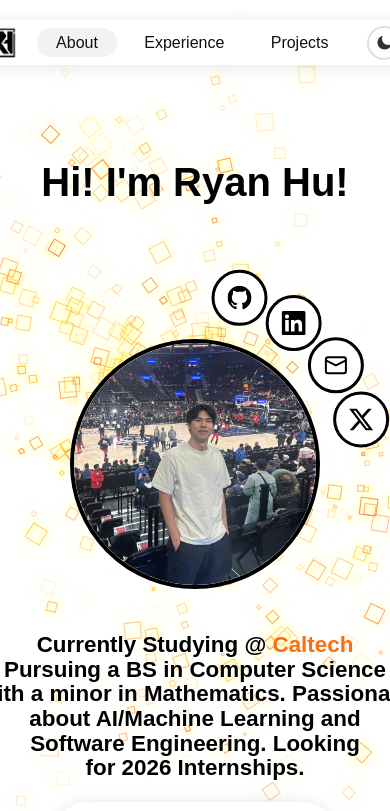
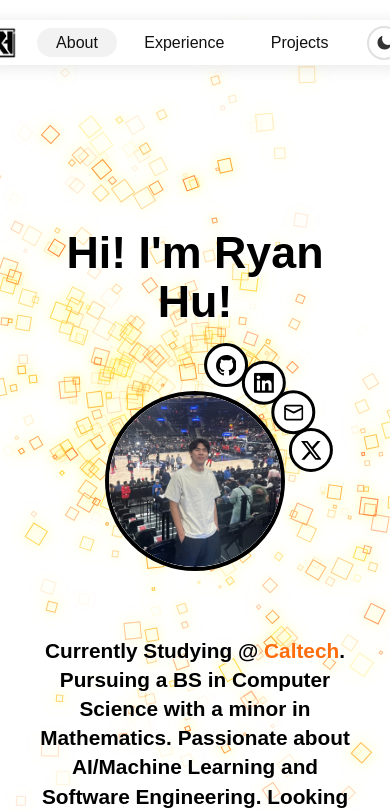
Before and after one commit to ryanhu00/ryanhu00.github.io, a React (Create React App) app: page / in a window 390 px wide. Shown: the top 811 px of the page. Built offline with nearby package versions, Linux system fonts and the light colour scheme; a web font is replaced by a local one.

Commit message:
Fixed website resizing

```diff
--- a/src/App.css
+++ b/src/App.css
@@ -185,14 +185,6 @@ body.dark-mode {
   color: #fff;
 }
 
-.dark-mode .home-arrow path {
-  stroke: white;
-}
-
-.dark-mode .home-arrow marker polygon {
-  fill: white;
-}
-
 .dark-mode .project-button {
   background: #000;
   color: white;
@@ -222,20 +214,38 @@ body.dark-mode {
   color: #000;
 }
 
+.about-content {
+  --profile-size: clamp(180px, 25vw, 400px);
+  --social-size: clamp(44px, 5.5vw, 80px);
+  --orbit-radius: calc(var(--profile-size) / 2 + var(--social-size) / 2 + clamp(8px, 1vw, 15px));
+  --container-size: calc(2 * var(--orbit-radius) + var(--social-size));
+  --gap: clamp(0.75rem, 1.5vh, 1.5rem);
+
+  display: flex;
+  flex-direction: column;
+  align-items: center;
+  gap: var(--gap);
+  padding:
+    max(0px, calc(50vh - clamp(70px, 10vh, 100px) - 3.5rem - var(--gap) - var(--container-size) / 2))
+    1.5rem
+    clamp(1.5rem, 3vh, 2.5rem);
+}
+
 .profile-circle-container {
+  position: relative;
+  width: var(--container-size);
+  height: var(--container-size);
+  z-index: 1050;
+  flex-shrink: 0;
+}
+
+.profile-circle {
   position: absolute;
-  top: 55%;
+  top: 50%;
   left: 50%;
   transform: translate(-50%, -50%);
-  display: flex;
-  justify-content: center;
-  align-items: center;
-  z-index: 1050;
-}
-
-.profile-circle {
-  width: 400px;
-  height: 400px;
+  width: var(--profile-size);
+  height: var(--profile-size);
   border: 4px solid black;
   border-radius: 50%;
   overflow: hidden;
@@ -253,50 +263,32 @@ body.dark-mode {
 }
 
 .name-text-container {
-  position: absolute;
-  left: 10vw;
-  top: 20vh;
+  text-align: center;
   z-index: 1060;
 }
 
-.home-arrow-container {
-  position: absolute;
-  left: 16vw;
-  top: 29vh;
-  width: 100vw;
-  height: 100vh;
-  pointer-events: none;
-  z-index: 1055;
-}
-
 .name-text h1 {
   font-family: 'Satoshi', sans-serif;
-  font-size: 4rem;
+  font-size: clamp(2.8rem, 5vw, 4rem);
   font-weight: 700;
   color: black;
-  margin-bottom: 0.5rem;
   line-height: 1.1;
   text-shadow: 1px 1px 0 white, 2px 2px 0 #fff8;
 }
 
-.name-break {
-  display: inline;
-}
-
 .intro-text-container {
-  position: absolute;
-  left: 10vw;
-  top: 70vh;
+  text-align: center;
   z-index: 1060;
+  max-width: 600px;
+  padding: 0 1rem;
 }
 
 .intro-text p {
   font-family: 'Satoshi', sans-serif;
-  font-size: 2rem;
+  font-size: clamp(1.3rem, 2.5vw, 1.6rem);
   font-weight: 700;
   color: black;
-  margin-bottom: 0.5rem;
-  line-height: 1.1;
+  line-height: 1.4;
   text-shadow: 1px 1px 0 white, 2px 2px 0 #fff8;
 }
 
@@ -306,10 +298,6 @@ body.dark-mode {
 }
 
 .resume-card-container {
-  position: absolute;
-  left: 70vw;
-  top: 70vh;
-  transform: translateX(-50%);
   z-index: 1200;
 }
 
@@ -439,14 +427,12 @@ body.dark-mode {
 }
 
 .about-section {
-  padding-top: 120px;
-  min-height: 100vh;
-  max-height: 200vh;
+  padding-top: clamp(80px, 12vh, 120px);
   position: relative;
 }
 
 .experience-section {
-  padding-top: 80px;
+  padding-top: clamp(40px, 6vh, 80px);
   min-height: 130vh;
   position: relative;
 }
@@ -1005,7 +991,6 @@ body.dark-mode {
   position: absolute;
   top: 50%;
   left: 50%;
-  transform: translate(-50%, -50%);
   width: 0;
   height: 0;
   pointer-events: none;
@@ -1013,8 +998,8 @@ body.dark-mode {
 
 .social-circle {
   position: absolute;
-  width: 90px;
-  height: 90px;
+  width: var(--social-size);
+  height: var(--social-size);
   background: white;
   border: 3px solid black;
   border-radius: 50%;
@@ -1023,56 +1008,45 @@ body.dark-mode {
   justify-content: center;
   cursor: pointer;
   transition: transform 0.2s, box-shadow 0.2s;
-  transform-origin: center;
   pointer-events: auto;
   z-index: 1060;
 }
 
-:root {
-  --social-radius: 275px;
-}
-
-/* GitHub */
 .social-circle:nth-child(1) {
-  transform: translate(-50%, -50%) rotate(15deg) translateY(calc(-1 * var(--social-radius))) rotate(-15deg);
-}
-
+  transform: translate(-50%, -50%) rotate(15deg) translateY(calc(-1 * var(--orbit-radius))) rotate(-15deg);
+}
 .social-circle:nth-child(1):hover {
-  transform: translate(-50%, -50%) rotate(15deg) translateY(calc(-1 * var(--social-radius))) rotate(-15deg) scale(1.1);
+  transform: translate(-50%, -50%) rotate(15deg) translateY(calc(-1 * var(--orbit-radius))) rotate(-15deg) scale(1.15);
   box-shadow: 0 4px 12px rgba(0,0,0,0.2);
 }
 
-/* LinkedIn */
 .social-circle:nth-child(2) {
-  transform: translate(-50%, -50%) rotate(35deg) translateY(calc(-1 * var(--social-radius))) rotate(-35deg);
-}
-
+  transform: translate(-50%, -50%) rotate(35deg) translateY(calc(-1 * var(--orbit-radius))) rotate(-35deg);
+}
 .social-circle:nth-child(2):hover {
-  transform: translate(-50%, -50%) rotate(35deg) translateY(calc(-1 * var(--social-radius))) rotate(-35deg) scale(1.1);
+  transform: translate(-50%, -50%) rotate(35deg) translateY(calc(-1 * var(--orbit-radius))) rotate(-35deg) scale(1.15);
   box-shadow: 0 4px 12px rgba(0,0,0,0.2);
 }
 
-/* Email */
 .social-circle:nth-child(3) {
-  transform: translate(-50%, -50%) rotate(55deg) translateY(calc(-1 * var(--social-radius))) rotate(-55deg);
-}
-
+  transform: translate(-50%, -50%) rotate(55deg) translateY(calc(-1 * var(--orbit-radius))) rotate(-55deg);
+}
 .social-circle:nth-child(3):hover {
-  transform: translate(-50%, -50%) rotate(55deg) translateY(calc(-1 * var(--social-radius))) rotate(-55deg) scale(1.1);
+  transform: translate(-50%, -50%) rotate(55deg) translateY(calc(-1 * var(--orbit-radius))) rotate(-55deg) scale(1.15);
   box-shadow: 0 4px 12px rgba(0,0,0,0.2);
 }
 
-/* X/Twitter */
 .social-circle:nth-child(4) {
-  transform: translate(-50%, -50%) rotate(75deg) translateY(calc(-1 * var(--social-radius))) rotate(-75deg);
-}
-
+  transform: translate(-50%, -50%) rotate(75deg) translateY(calc(-1 * var(--orbit-radius))) rotate(-75deg);
+}
 .social-circle:nth-child(4):hover {
-  transform: translate(-50%, -50%) rotate(75deg) translateY(calc(-1 * var(--social-radius))) rotate(-75deg) scale(1.1);
+  transform: translate(-50%, -50%) rotate(75deg) translateY(calc(-1 * var(--orbit-radius))) rotate(-75deg) scale(1.15);
   box-shadow: 0 4px 12px rgba(0,0,0,0.2);
 }
 
 .social-circle svg {
+  width: 55%;
+  height: 55%;
   transition: transform 0.2s;
   color: #000;
 }
@@ -1234,77 +1208,15 @@ body.dark-mode {
   transition-duration: 100ms;
 }
 
-/* Responsive Styles for Navbar and Dark Mode Toggle */
 /* ===== RESPONSIVE MEDIA QUERIES ===== */
 
 @media (max-width: 1600px) {
-  /* About Section */
-  :root {
-    --social-radius: 240px;
-  }
-
-  .home-arrow-container {
-    display: none;
-  }
-
-  .name-text-container {
-    left: 50%;
-    top: calc(70px + (60vh - 240px - 39px - 70px) / 2);
-    transform: translateX(-50%);
-    text-align: center;
-  }
-
-  .profile-circle-container {
-    top: 60%;
-  }
-
-  .name-text h1 {
-    font-size: 3.5rem;
-  }
-
-  .name-text .name-break {
-    display: none !important;
-  }
-
-  .intro-text-container {
-    left: 50%;
-    top: 86vh;
-    transform: translateX(-50%);
-    text-align: center;
-  }
-
-  .intro-text p {
-    font-size: 1.8rem;
-    white-space: nowrap;
-  }
-
-  .profile-circle {
-    width: 350px;
-    height: 350px;
-  }
-
-  .social-circle {
-    width: 78px;
-    height: 78px;
-  }
-
-  .social-circle svg {
-    width: 32px;
-    height: 32px;
-  }
-
   .experience-section {
     padding-top: 140px;
   }
 
   .experience-grid-container {
     padding: 1.5rem 0;
-  }
-
-  .resume-card-container {
-    left: 75vw;
-    top: 75vh;
-    transform: translateX(-50%);
   }
 
   .education-timeline-wrapper {
@@ -1328,7 +1240,6 @@ body.dark-mode {
 }
 
 @media (max-width: 1200px) {
-  /* Navbar */
   .dark-mode-toggle {
     width: 42px;
     height: 42px;
@@ -1346,10 +1257,6 @@ body.dark-mode {
     padding: 0.45rem 2.2rem 0.45rem 1rem;
   }
 
-  .intro-text-container {
-    top: 75vh;
-  }
-
   .pill-navbar-logo {
     height: 42px;
     margin-right: 1.8rem;
@@ -1364,24 +1271,12 @@ body.dark-mode {
     padding: 0.45rem 1.6rem;
   }
 
-  .intro-text-container {
-    top: 85vh;
-  }
-
   .experience-section {
-    padding-top: 220px;
+    padding-top: 120px;
   }
 
   .experience-grid-container {
     padding: 1rem 0;
-  }
-
-
-
-  .resume-card-container {
-    left: 50%;
-    top: 110vh;
-    transform: translateX(-50%);
   }
 
   .education-timeline-wrapper {
@@ -1414,7 +1309,6 @@ body.dark-mode {
 }
 
 @media (max-width: 992px) {
-  /* Navbar */
   .dark-mode-toggle {
     width: 38px;
     height: 38px;
@@ -1446,60 +1340,6 @@ body.dark-mode {
     padding: 0.4rem 1.4rem;
   }
 
-  /* About Section */
-  :root {
-    --social-radius: 206px;
-  }
-
-  .name-text-container {
-    left: 50%;
-    top: calc(65px + (48vh - 206px - 33px - 65px) / 2);
-    transform: translateX(-50%);
-    text-align: center;
-  }
-
-  .profile-circle-container {
-    top: 48%;
-  }
-
-  .name-text h1 {
-    font-size: 3rem;
-  }
-
-  .name-break {
-    display: none;
-  }
-
-  .intro-text-container {
-    top: 68vh;
-  }
-
-  .resume-card-container {
-    left: 50%;
-    top: 90vh;
-    transform: translateX(-50%);
-  }
-
-  .intro-text p {
-    font-size: 1.6rem;
-    white-space: nowrap;
-  }
-
-  .profile-circle {
-    width: 300px;
-    height: 300px;
-  }
-
-  .social-circle {
-    width: 67px;
-    height: 67px;
-  }
-
-  .social-circle svg {
-    width: 28px;
-    height: 28px;
-  }
-
   .resume-card {
     min-width: 280px;
   }
@@ -1648,7 +1488,6 @@ body.dark-mode {
 }
 
 @media (max-width: 768px) {
-  /* Navbar */
   .dark-mode-toggle {
     width: 34px;
     height: 34px;
@@ -1680,61 +1519,6 @@ body.dark-mode {
     padding: 0.35rem 1.2rem;
   }
 
-  /* About Section */
-  :root {
-    --social-radius: 172px;
-  }
-
-  .name-text-container {
-    left: 50%;
-    top: calc(55px + (55vh - 172px - 28px - 55px) / 2);
-    transform: translateX(-50%);
-    text-align: center;
-  }
-
-  .profile-circle-container {
-    top: 55%;
-  }
-
-  .name-text h1 {
-    white-space: nowrap;
-    font-size: 2.5rem;
-  }
-
-  .name-break {
-    display: none;
-  }
-
-  .intro-text-container {
-    top: 75vh;
-  }
-
-  .intro-text p {
-    white-space: nowrap;
-    font-size: 1.4rem;
-  }
-
-  .profile-circle {
-    width: 250px;
-    height: 250px;
-  }
-
-  .social-circle {
-    width: 56px;
-    height: 56px;
-  }
-
-  .social-circle svg {
-    width: 24px;
-    height: 24px;
-  }
-
-  .resume-card-container {
-    left: 50%;
-    top: 95vh;
-    transform: translateX(-50%);
-  }
-
   .resume-card-title {
     font-size: 1.8rem;
   }
@@ -1763,8 +1547,6 @@ body.dark-mode {
     font-size: 1.5rem;
   }
 
-
-
   .projects-section {
     padding: 4rem 1rem 3rem 1rem;
   }
@@ -1795,7 +1577,6 @@ body.dark-mode {
     font-size: 0.85rem;
   }
 
-  /* Footer */
   .footer-section {
     padding: 3rem 1rem 1.5rem 1rem;
   }
@@ -1858,97 +1639,3 @@ body.dark-mode {
     font-size: 0.8rem;
   }
 }
-
-@media (max-height: 600px) and (orientation: landscape) {
-  .about-section {
-    min-height: 150vh;
-  }
-
-  .name-text-container {
-    top: 120px;
-  }
-
-  .profile-circle-container {
-    top: 50%;
-  }
-
-  .profile-circle {
-    width: 200px;
-    height: 200px;
-  }
-
-  :root {
-    --social-radius: 150px;
-  }
-
-  .social-circle {
-    width: 45px;
-    height: 45px;
-  }
-
-  .social-circle svg {
-    width: 20px;
-    height: 20px;
-  }
-
-  .intro-text-container {
-    top: 82vh;
-  }
-
-  .intro-text p {
-    font-size: 1.2rem;
-  }
-
-  .name-text h1 {
-    font-size: 2rem;
-  }
-
-  .resume-card-container {
-    top: 120vh;
-  }
-}
-
-@media (max-height: 450px) and (orientation: landscape) {
-  .about-section {
-    min-height: 180vh;
-  }
-
-  .name-text-container {
-    top: 100px;
-  }
-
-  .profile-circle {
-    width: 180px;
-    height: 180px;
-  }
-
-  :root {
-    --social-radius: 130px;
-  }
-
-  .social-circle {
-    width: 40px;
-    height: 40px;
-  }
-
-  .social-circle svg {
-    width: 18px;
-    height: 18px;
-  }
-
-  .intro-text-container {
-    top: 120vh;
-  }
-
-  .intro-text p {
-    font-size: 1.1rem;
-  }
-
-  .name-text h1 {
-    font-size: 1.8rem;
-  }
-
-  .resume-card-container {
-    top: 170vh;
-  }
-}
--- a/src/App.tsx
+++ b/src/App.tsx
@@ -411,55 +411,38 @@ const Website: React.FC = () => {
 
       {/* About Section */}
       <section id="about" className="about-section">
+        <div className="about-content">
           {/* Name Text */}
           <div className="name-text-container">
             <div className="name-text">
-            <h1>Hi! I'm<span className="name-break"><br /></span> Ryan Hu!</h1>
+              <h1>Hi! I'm Ryan Hu!</h1>
             </div>
           </div>
 
-        {/* Home Arrow */}
-        <div className="home-arrow-container">
-          <svg className="home-arrow" width="400" height="400" viewBox="0 0 500 500" fill="none" xmlns="http://www.w3.org/2000/svg">
-            <path d="M 500 130 C 300 0, 100 400, 0 90" stroke="black" strokeWidth="3" fill="none" strokeDasharray="8,8" markerEnd="url(#arrowhead)" />
-            <defs>
-              <marker id="arrowhead" markerWidth="10" markerHeight="7" refX="10" refY="3.5" orient="auto">
-                <polygon points="0 0, 10 3.5, 0 7" fill="black" />
-              </marker>
-            </defs>
-          </svg>
-        </div>
-
+          {/* Profile + Social Icons */}
           <div className="profile-circle-container">
-          {/* Profile Circle */}
             <div className="profile-circle">
               <img src={pfp} alt="Profile" className="profile-img" />
             </div>
-
-          {/* Social Media Circles */}
             <div className="social-circles">
-            {/* GitHub */}
               <a href="https://github.com/ryanhu00" target="_blank" rel="noopener noreferrer" className="social-circle">
-              <svg width="50" height="50" fill="currentColor" viewBox="0 0 24 24">
+                <svg fill="currentColor" viewBox="0 0 24 24">
                   <path d="M12 0c-6.626 0-12 5.373-12 12 0 5.302 3.438 9.8 8.207 11.387.599.111.793-.261.793-.577v-2.234c-3.338.726-4.033-1.416-4.033-1.416-.546-1.387-1.333-1.756-1.333-1.756-1.089-.745.083-.729.083-.729 1.205.084 1.839 1.237 1.839 1.237 1.07 1.834 2.807 1.304 3.492.997.107-.775.418-1.305.762-1.604-2.665-.305-5.467-1.334-5.467-5.931 0-1.311.469-2.381 1.236-3.221-.124-.303-.535-1.524.117-3.176 0 0 1.008-.322 3.301 1.23.957-.266 1.983-.399 3.003-.404 1.02.005 2.047.138 3.006.404 2.291-1.552 3.297-1.23 3.297-1.30.653 1.653.242 2.874.118 3.176.77.84 1.235 1.911 1.235 3.221 0 4.609-2.807 5.624-5.479 5.921.43.372.823 1.102.823 2.222v3.293c0 .319.192.694.801.576 4.765-1.589 8.199-6.086 8.199-11.386 0-6.627-5.373-12-12-12z"/>
                 </svg>
               </a>
-            {/* LinkedIn */}
               <a href="https://www.linkedin.com/in/ryanrhu00" target="_blank" rel="noopener noreferrer" className="social-circle">
-              <svg width="50" height="50" fill="currentColor" viewBox="0 0 24 24">
+                <svg fill="currentColor" viewBox="0 0 24 24">
                   <path d="M20.447 20.452h-3.554v-5.569c0-1.328-.027-3.037-1.852-3.037-1.853 0-2.136 1.445-2.136 2.939v5.667H9.351V9h3.414v1.561h.046c.477-.9 1.637-1.85 3.37-1.85 3.601 0 4.267 2.37 4.267 5.455v6.286zM5.337 7.433c-1.144 0-2.063-.926-2.063-2.065 0-1.138.92-2.063 2.063-2.063 1.14 0 2.064.925 2.064 2.063 0 1.139-.925 2.065-2.064 2.065zm1.782 13.019H3.555V9h3.564v11.452zM22.225 0H1.771C.792 0 0 .774 0 1.729v20.542C0 23.227.792 24 1.771 24h20.451C23.2 24 24 23.227 24 22.271V1.729C24 .774 23.2 0 22.222 0h.003z"/>
                 </svg>
               </a>
-            {/* Email */}
               <a href="mailto:ryanrhu00@gmail.com" className="social-circle">
-              <svg width="50" height="50" fill="none" stroke="currentColor" strokeWidth="2" strokeLinecap="round" strokeLinejoin="round" viewBox="0 0 24 24">
+                <svg fill="none" stroke="currentColor" strokeWidth="2" strokeLinecap="round" strokeLinejoin="round" viewBox="0 0 24 24">
                   <rect x="2" y="4" width="20" height="16" rx="2"/>
                   <path d="m22 7-10 5L2 7"/>
                 </svg>
               </a>
-            {/* X */}
               <a href="https://x.com/ryanrhu00" target="_blank" rel="noopener noreferrer" className="social-circle">
-              <svg width="50" height="50" fill="currentColor" viewBox="0 0 24 24">
+                <svg fill="currentColor" viewBox="0 0 24 24">
                   <path d="M18.901 1.153h3.68l-8.04 9.19L24 22.846h-7.406l-5.8-7.584-6.638 7.584H.474l8.6-9.83L0 1.154h7.594l5.243 6.932ZM17.61 20.644h2.039L6.486 3.24H4.298Z"/>
                 </svg>
               </a>
@@ -469,7 +452,7 @@ const Website: React.FC = () => {
           {/* Intro Text */}
           <div className="intro-text-container">
             <div className="intro-text">
-            <p>Currently Studying @ <span className="caltech-orange">Caltech</span> <br /> Pursuing a BS in Computer Science <br /> with a minor in Mathematics. Passionate <br /> about AI/Machine Learning and <br />  Software Engineering. Looking <br /> for 2026 Internships.</p>
+              <p>Currently Studying @ <span className="caltech-orange">Caltech</span>. Pursuing a BS in Computer Science with a minor in Mathematics. Passionate about AI/Machine Learning and Software Engineering. Looking for 2026 Internships.</p>
             </div>
           </div>
 
@@ -488,6 +471,7 @@ const Website: React.FC = () => {
                   <a href="/Ryan_Hu_Resume.pdf" download title="Download Resume">
                     <svg width="32" height="32" fill="none" stroke="#bb80e0" strokeWidth="3" strokeLinecap="round" strokeLinejoin="round" viewBox="0 0 24 24"><path d="M12 5v14M19 12l-7 7-7-7"/></svg>
                   </a>
+                </div>
               </div>
             </div>
           </div>
```
Lines whose indentation alone changed are shown as unchanged.
